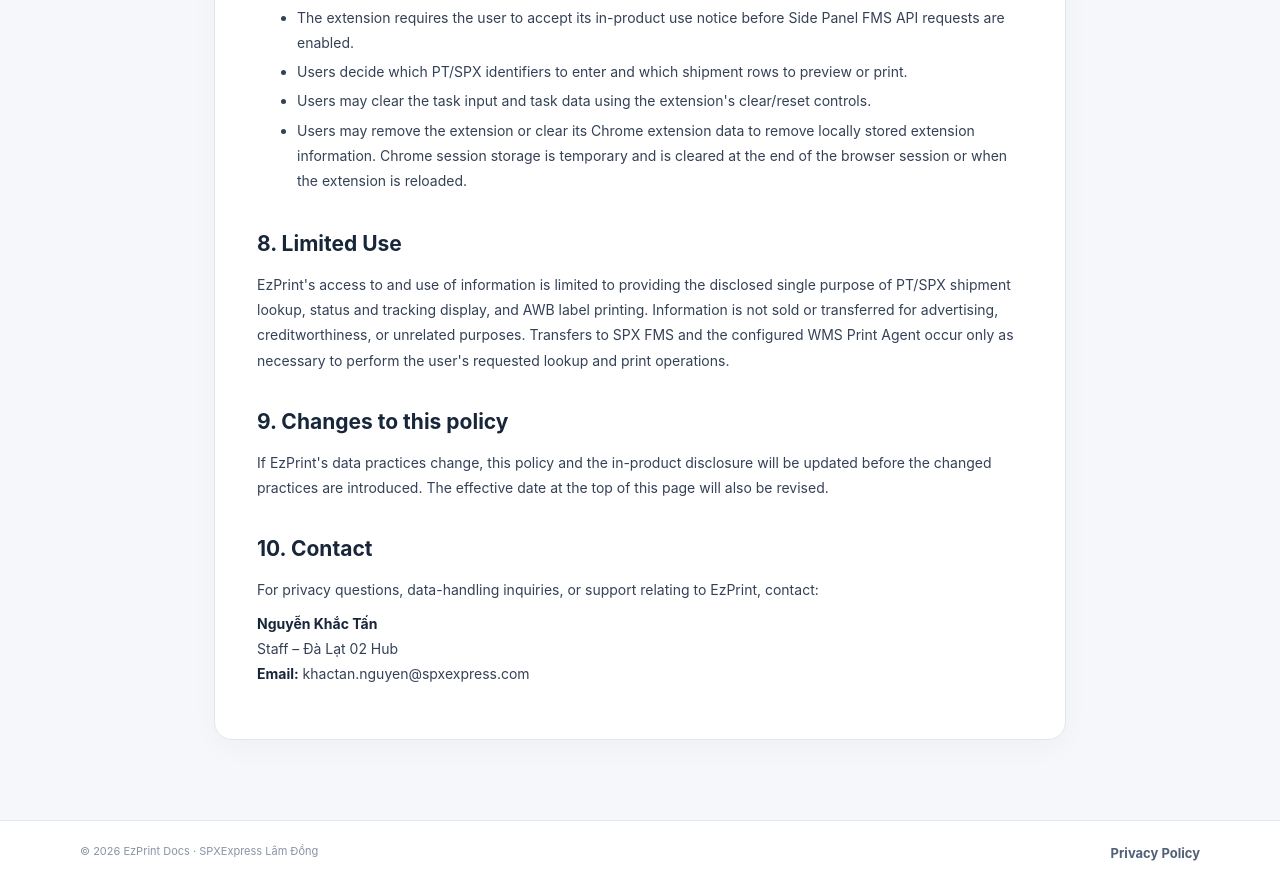
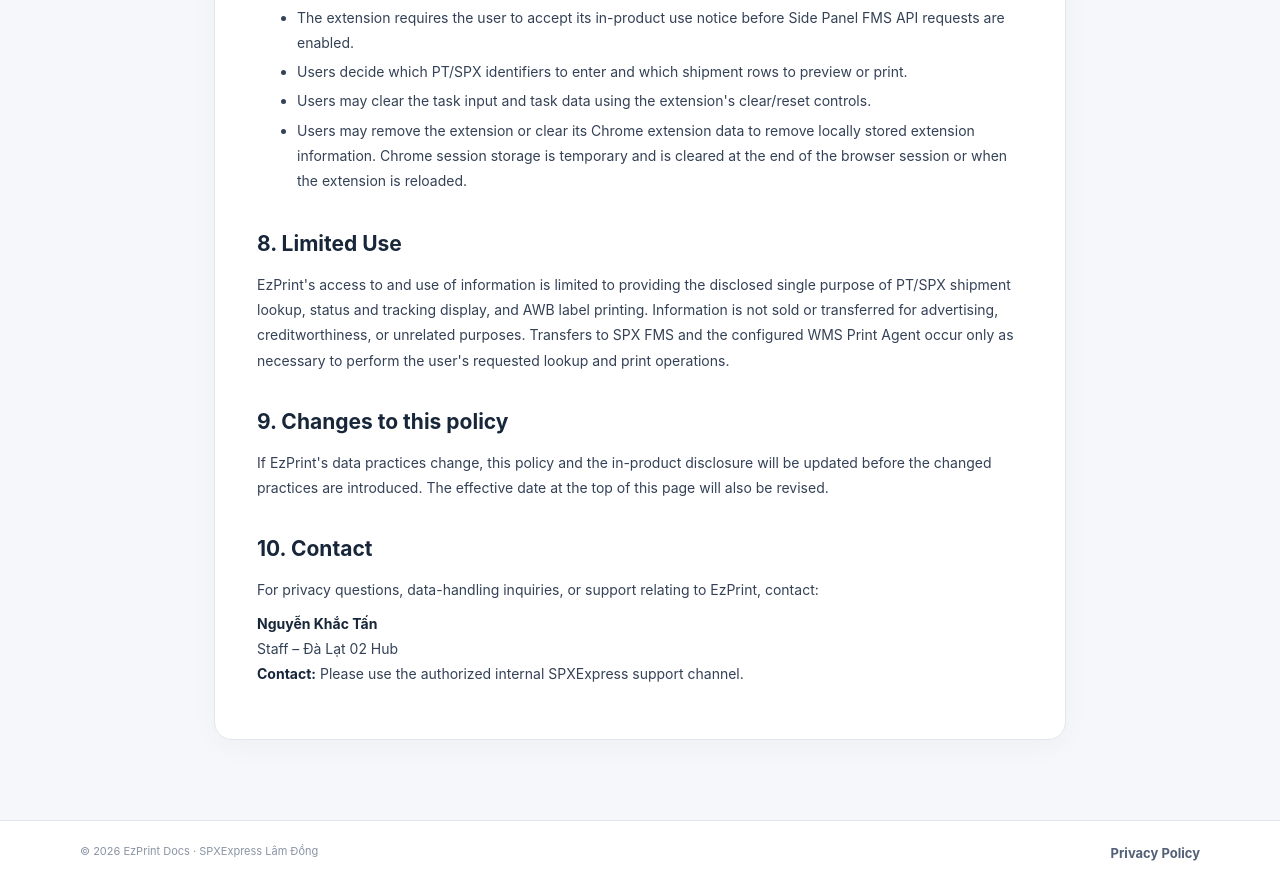
Before and after one commit to khactannguyen-spec/public-Doc, a plain HTML site: page privacy-policy.html in a window 1280 px wide. Shown: the part 2842-3728 px from the top of the page. Drawn offline with Linux system fonts and the light colour scheme.

Commit message:
privacy: remove email domain from public policy contact

```diff
--- a/privacy-policy.html
+++ b/privacy-policy.html
@@ -18,7 +18,7 @@
 <h2>7. User choices</h2><ul><li>The extension requires the user to accept its in-product use notice before Side Panel FMS API requests are enabled.</li><li>Users decide which PT/SPX identifiers to enter and which shipment rows to preview or print.</li><li>Users may clear the task input and task data using the extension's clear/reset controls.</li><li>Users may remove the extension or clear its Chrome extension data to remove locally stored extension information. Chrome session storage is temporary and is cleared at the end of the browser session or when the extension is reloaded.</li></ul>
 <h2>8. Limited Use</h2><p>EzPrint's access to and use of information is limited to providing the disclosed single purpose of PT/SPX shipment lookup, status and tracking display, and AWB label printing. Information is not sold or transferred for advertising, creditworthiness, or unrelated purposes. Transfers to SPX FMS and the configured WMS Print Agent occur only as necessary to perform the user's requested lookup and print operations.</p>
 <h2>9. Changes to this policy</h2><p>If EzPrint's data practices change, this policy and the in-product disclosure will be updated before the changed practices are introduced. The effective date at the top of this page will also be revised.</p>
-<h2>10. Contact</h2><p>For privacy questions, data-handling inquiries, or support relating to EzPrint, contact:</p><p><strong>Nguyễn Khắc Tấn</strong><br>Staff – Đà Lạt 02 Hub<br><strong>Email:</strong> khactan.nguyen@spxexpress.com</p>
+<h2>10. Contact</h2><p>For privacy questions, data-handling inquiries, or support relating to EzPrint, contact:</p><p><strong>Nguyễn Khắc Tấn</strong><br>Staff – Đà Lạt 02 Hub<br><strong>Contact:</strong> Please use the authorized internal SPXExpress support channel.</p>
 </div></article></main>
 <footer><span>© 2026 EzPrint Docs · SPXExpress Lâm Đồng</span><span><a href="privacy-policy.html">Privacy Policy</a></span></footer>
 </body></html>
```
